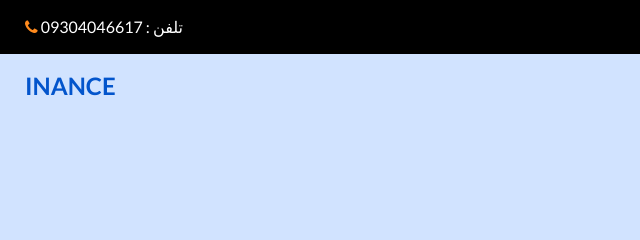
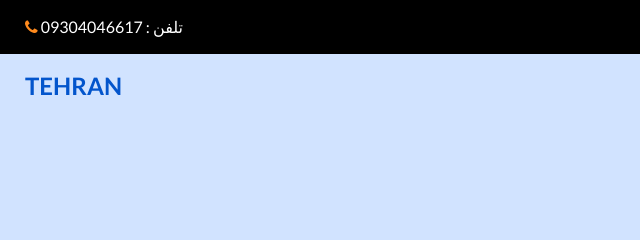
Before and after one commit to alimirak/garma, a plain HTML site: page index.html in a window 1280 px wide. Shown: the top 240 px of the page, 0-640 px from the left. Drawn offline with nearby package versions, Linux system fonts and the light colour scheme; some packages are replaced by stand-ins of ours.

Commit message:
Update index.html
tht

```diff
--- a/index.html
+++ b/index.html
@@ -55,7 +55,7 @@
           <nav class="navbar navbar-expand-lg custom_nav-container ">
             <a class="navbar-brand" href="index.html">
               <span>
-                Inance
+                Tehran
               </span>
             </a>
 
```
